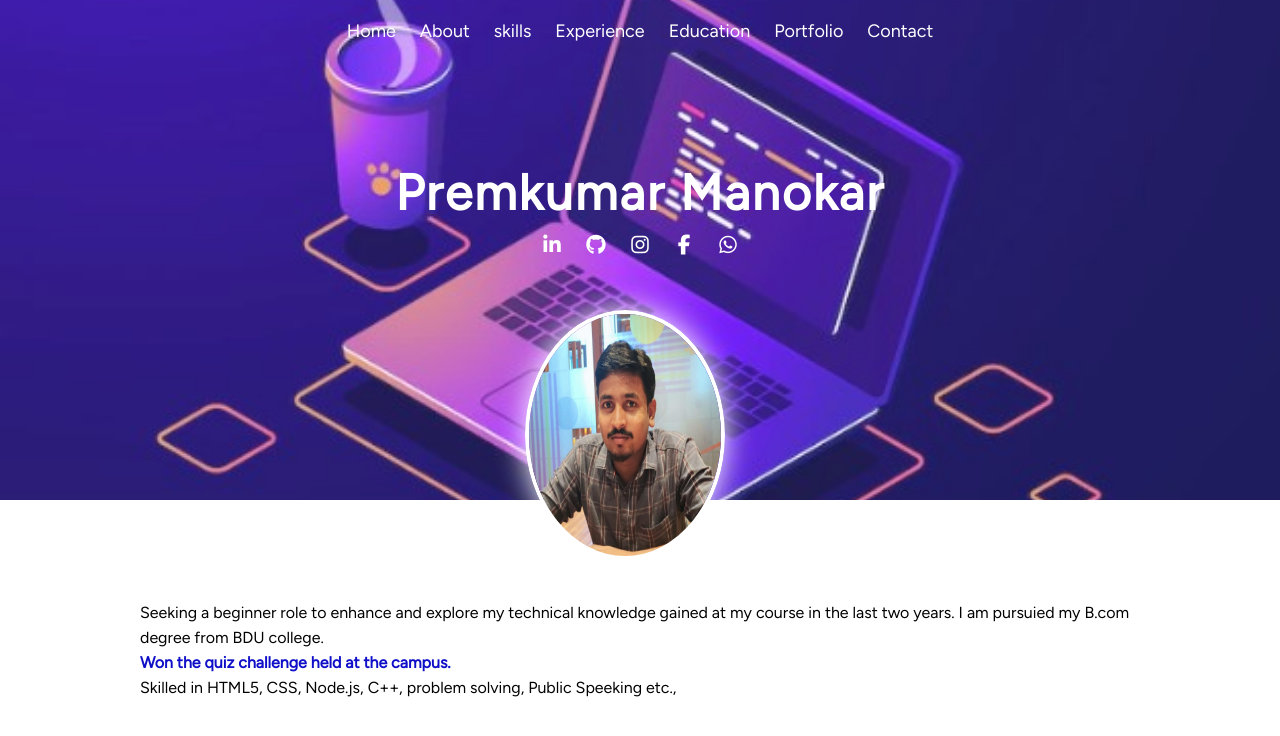
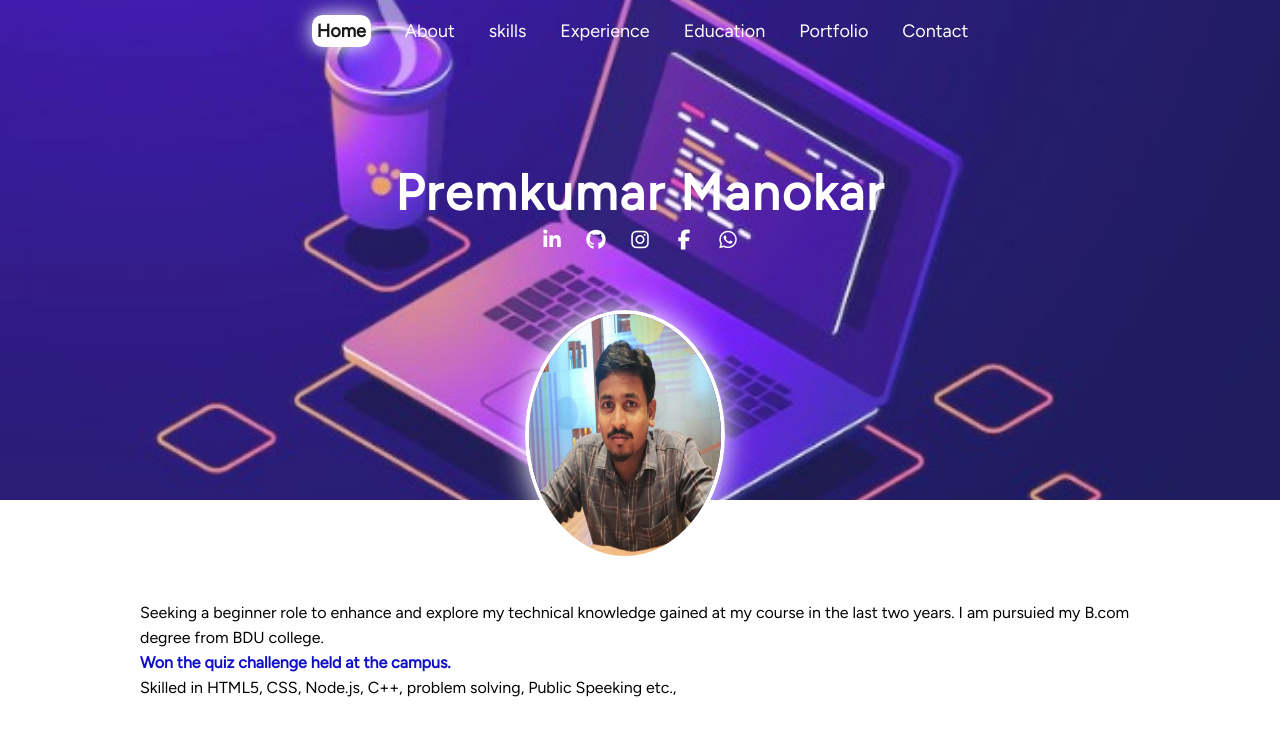
Before and after one commit to premkumarmanokar/resume, a plain HTML site: page index.html in a window 1280 px wide. In both pictures the pointer is over the link "Home". Drawn offline with Linux system fonts and the light colour scheme.

Commit message:
second commit

```diff
--- a/index.html
+++ b/index.html
@@ -51,7 +51,7 @@
     </header>
     <div class="about">
       <div>
-        <img src="/prem.jpeg" />
+        <img src="prem.jpeg" />
       </div>
       <div class="about-para">
         <p >
--- a/style.css
+++ b/style.css
@@ -7,7 +7,7 @@
   font-family: 'Figtree', sans-serif;
 }
 .header {
-  background-image: url(/bg2.jpg);
+  background-image: url(bg2.jpg);
   background-size: cover;
   background-position: center;
   background-repeat: no-repeat;
@@ -19,12 +19,21 @@
 }
 .navbar ul li {
   display: inline-block;
-  padding: 20px 10px;
+  padding: 20px 15px;
   font-size: 18px;
 }
 .textcenter ul li a {
   color: white;
   text-decoration: none;
+}
+.textcenter ul li a:hover{
+    background-color: white;
+    border-radius: 10px 10px;
+    color: black;
+    padding: 5px 5px;
+    font-weight: bold;
+    box-shadow: 0 0 20px white;
+    transition: .5s;
 }
 
 .myname {
@@ -41,7 +50,7 @@
 }
 .social ul li {
   display: inline-block;
-  padding: 10px;
+  padding: 5px 6px;
   border-radius: 50%;
  width: 40px;
 
@@ -52,7 +61,8 @@
 
 }
 .social ul li:hover{
-    box-shadow: 0 0 9px white;
+    box-shadow: 0 0 12px white;
+
 }
 .about {
     display: block;
```
